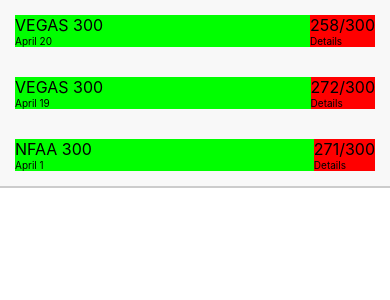
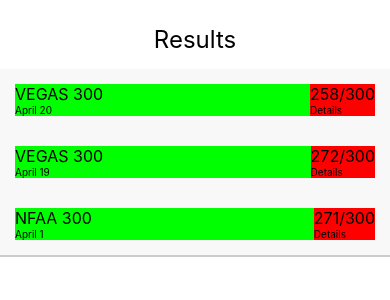
Before and after one commit to nakanu18/StraightShot, a React Native app: screen / in a window 390 px wide. Shown: the top 300 px of the page. Built offline with nearby package versions, Linux system fonts and the light colour scheme.

Commit message:
v0.1 - Create CommonHeaderView.  Reorganize to components into subfolders.

```diff
--- /dev/null
+++ b/Source/Components/Common/CommonHeaderView.js
@@ -0,0 +1,29 @@
+import React from 'react';
+import { View, Text } from 'react-native';
+
+const CommonHeaderView = (props) => (
+    <View style={styles.viewStyle}>
+        <Text style={styles.headerTextStyle}>
+            {props.headerText}
+        </Text>
+    </View>
+);
+
+const styles = {
+    viewStyle: {
+        justifyContent: 'center',
+        alignItems: 'center',
+        paddingTop: 25,
+        paddingBottom: 15,
+        paddingLeft: 15,
+        paddingRight: 15,
+        shadowColor: '#000000',
+        shadowOffset: { width: 0, height: 2 },
+        shadowOpacity: 0.2,
+    },
+    headerTextStyle: {
+        fontSize: 24,
+    },
+};
+
+export default CommonHeaderView;
--- a/index.js
+++ b/index.js
@@ -1,11 +1,13 @@
 // Import a library to help create a component
 import React from 'react';
 import { AppRegistry, View } from 'react-native';
-import ResultsListView from './Source/Components/ResultsListView';
+import CommonHeaderView from './Source/Components/Common/CommonHeaderView';
+import ResultsListView from './Source/Components/Results/ResultsListView';
 
 // Create a component
 const App = () => (
     <View>
+        <CommonHeaderView headerText='Results' />
         <ResultsListView />
     </View>
 );
```
Also changed, not shown: Source/Components/Results/ResultsCell.js (renamed from Source/Components/ResultsCell.js), Source/Components/Results/ResultsListView.js (renamed from Source/Components/ResultsListView.js).
